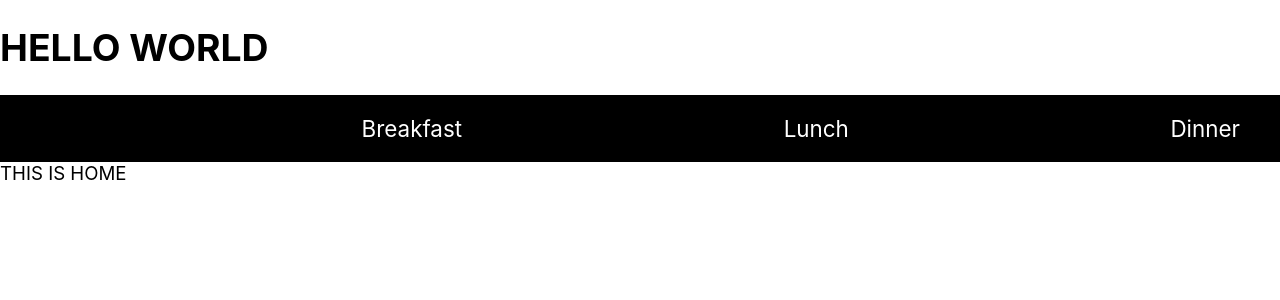
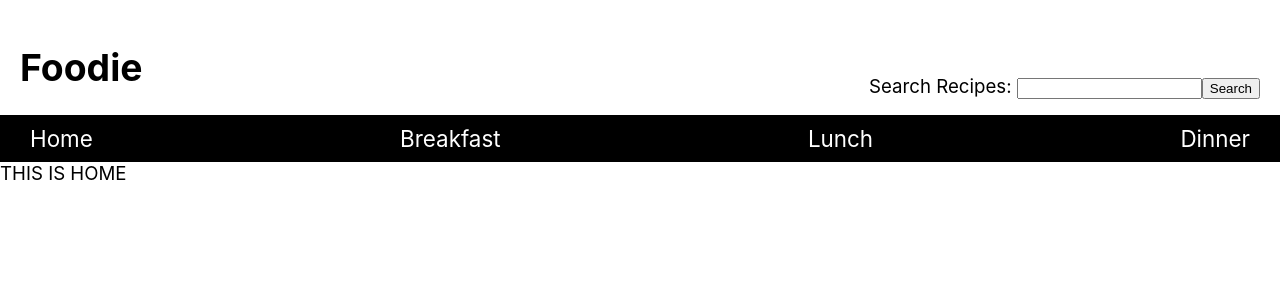
Before and after one commit to tatahseen/Foodie-Project, a React (Create React App) app: page / in a window 1280 px wide. Shown: the top 300 px of the page. Built offline with nearby package versions, Linux system fonts and the light colour scheme.

Commit message:
Added in search bar

```diff
--- a/src/App/App.css
+++ b/src/App/App.css
@@ -1,4 +1,4 @@
-html,
+
 body {
   margin: 0;
   padding: 0;
@@ -6,6 +6,23 @@ body {
   width: 100vw;
   height: 100vh;
 }
+
+ h1{
+  /* display: inline-block; */
+  padding: 20px 20px 0px 20px;
+}
+
+form{
+
+  padding: 75px 20px 0px 0px;
+}
+
+.top{
+  display: flex;
+  justify-content: space-between;
+}
+
+
 
 nav {
   background: black;
@@ -16,24 +33,10 @@ nav {
   padding: 0 20px;
 }
 
-nav img {
-  max-height: 50px;
-  padding: 5px;
-  /* margin: 5px 20px 5px 0; */
-  display: inline-block;
-  vertical-align: middle;
-}
-
-nav h1 {
-  margin: 0;
-  display: inline-block;
-  vertical-align: middle;
-}
-
 nav a {
   color: white;
   display: inline-block;
-  padding: 20px;
+  padding: 10px;
   font-size: 1.2em;
   text-decoration: none;
 }
--- a/src/App/App.js
+++ b/src/App/App.js
@@ -7,11 +7,37 @@ import { useState } from 'react';
 import './App.css';
 
 function App() {
+  const initialState = {search:''}
+  const [searchState, setSearchState] = useState(initialState);
+
+  const handleChange = (event) => {
+    setSearchState({...searchState, [event.target.id]: event.target.value});
+  }
+
+  const handleSubmit = (event) => {
+    event.preventDefault();
+    console.log(searchState);
+    setSearchState(initialState)
+  }
+
   return (
     <div>
-      <h1>HELLO WORLD</h1>
+      <div className='top'>
+      <h1>Foodie</h1>
+
+      <form onSubmit={handleSubmit}>
+        <label htmlFor='Search'>Search Recipes: </label>
+        <input
+        id='search'
+        type='text'
+        onChange={handleChange}
+        />
+        <button type='submit'>Search</button>
+      </form>
+      </div>
+
       <nav>
-        <Link to="/"></Link>
+        <Link to="/">Home</Link>
         <Link to="/breakfast">Breakfast</Link>
         <Link to="/lunch">Lunch</Link>
         <Link to="/dinner">Dinner</Link>
@@ -24,7 +50,6 @@ function App() {
             <Route path="/lunch" element={<Lunch/>}/>
             <Route path="/dinner" element={<Dinner/>}/>
           </Routes>
-
       </section>
 
 
```
Lines whose indentation alone changed are shown as unchanged.
